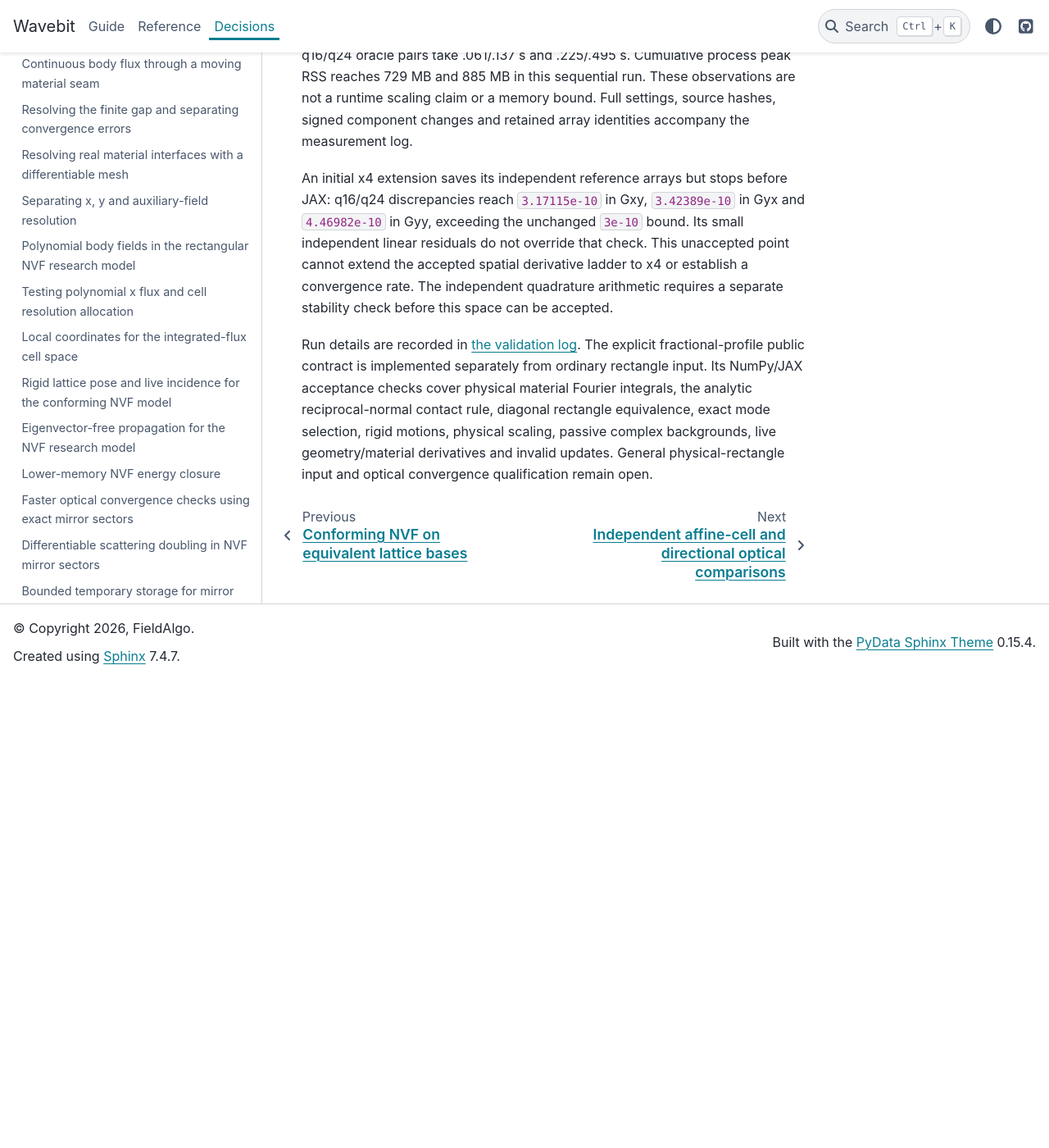
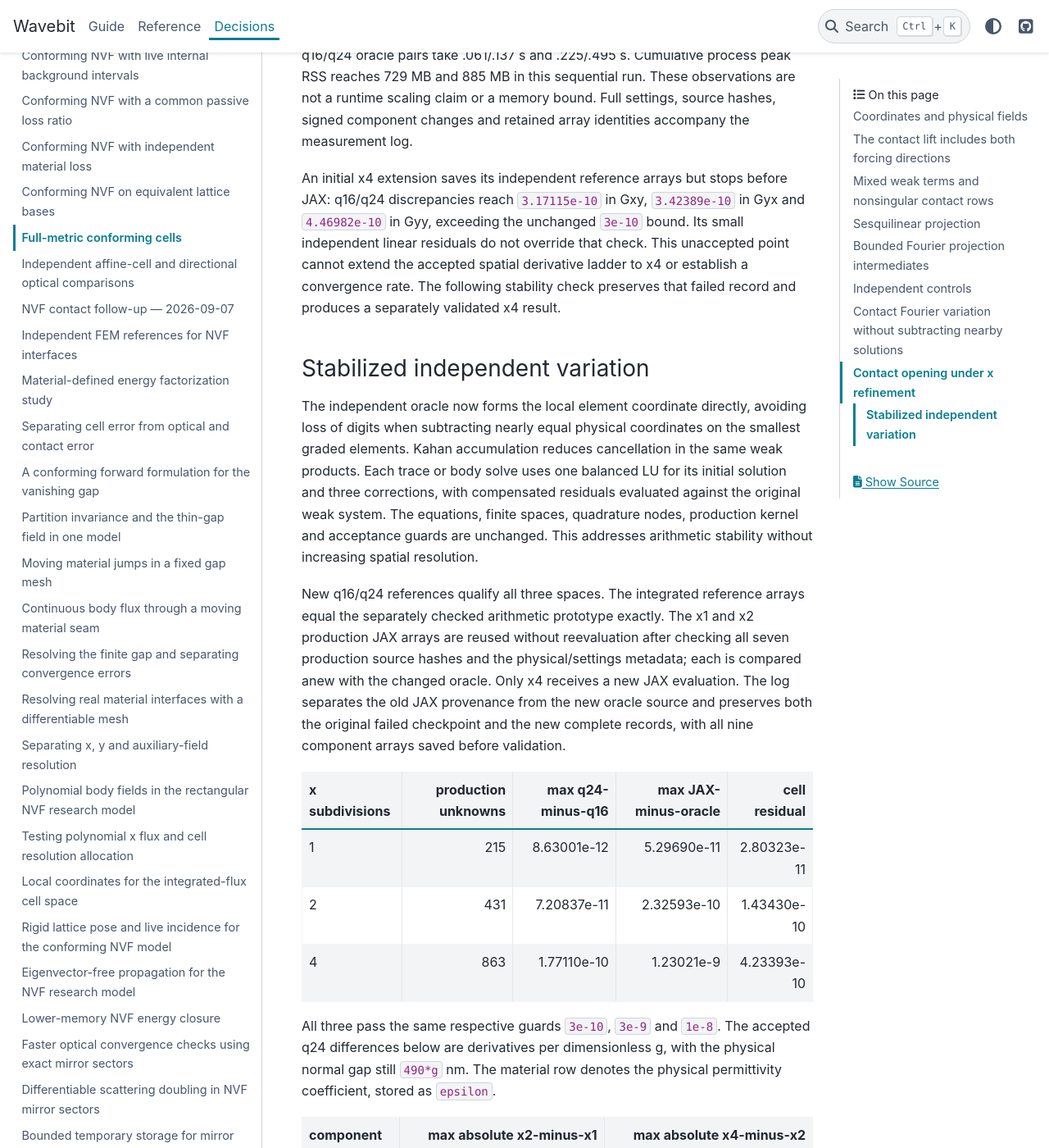
Before and after one commit to fieldalgo/wavebit, a Sphinx documentation site: the page built from docs/nvf-affine-cells.md, in a window 1280 px wide and 1400 px high, scrolled down 8897 px. Shown: the whole window at 82% size. Built offline with Sphinx 7.4.7 and the PyData theme 0.15.4, drawn with Linux system fonts in a browser that asks for light colours; before the commit the page ends 9726 px from its top, so only the background shows below that; some of the changed text lies outside the part shown.

Commit message:
test(nvf): stabilize the independent contact variation
Form element coordinates locally, compensate weak products and refine against accurate original-system residuals using one LU. Preserve the existing guards and record the accepted x4 derivative and spatial intervals with separate reused-JAX provenance.

Co-authored-by: Codex <noreply@openai.com>

```diff
--- a/docs/nvf-affine-cells.md
+++ b/docs/nvf-affine-cells.md
@@ -358,9 +358,69 @@ before JAX: q16/q24 discrepancies reach `3.17115e-10` in Gxy,
 `3.42389e-10` in Gyx and `4.46982e-10` in Gyy, exceeding the unchanged
 `3e-10` bound. Its small independent linear residuals do not override
 that check. This unaccepted point cannot extend the accepted spatial
-derivative ladder to x4 or establish a convergence rate. The independent
-quadrature arithmetic
-requires a separate stability check before this space can be accepted.
+derivative ladder to x4 or establish a convergence rate. The following
+stability check preserves that failed record and produces a separately
+validated x4 result.
+
+### Stabilized independent variation
+
+The independent oracle now forms the local element coordinate directly,
+avoiding loss of digits when subtracting nearly equal physical coordinates
+on the smallest graded elements. Kahan accumulation reduces cancellation
+in the same weak products. Each trace or body solve uses one balanced LU
+for its initial solution and three corrections, with compensated residuals
+evaluated against the original weak system. The equations, finite spaces,
+quadrature nodes, production kernel and acceptance guards are unchanged.
+This addresses arithmetic stability without increasing spatial resolution.
+
+New q16/q24 references qualify all three spaces. The integrated reference
+arrays equal the separately checked arithmetic prototype exactly. The x1
+and x2 production JAX arrays are reused without reevaluation after checking
+all seven production source hashes and the physical/settings metadata;
+each is compared anew with the changed oracle. Only x4 receives a new JAX
+evaluation. The log separates the old JAX provenance from the new oracle
+source and preserves both the original failed checkpoint and the new
+complete records, with all nine component arrays saved before validation.
+
+| x subdivisions | production unknowns | max q24-minus-q16 | max JAX-minus-oracle | cell residual |
+| --- | ---: | ---: | ---: | ---: |
+| 1 | 215 | 8.63001e-12 | 5.29690e-11 | 2.80323e-11 |
+| 2 | 431 | 7.20837e-11 | 2.32593e-10 | 1.43430e-10 |
+| 4 | 863 | 1.77110e-10 | 1.23021e-9 | 4.23393e-10 |
+
+All three pass the same respective guards `3e-10`, `3e-9` and `1e-8`.
+The accepted q24 differences below are derivatives per dimensionless g,
+with the physical normal gap still `490*g` nm. The material row denotes
+the physical permittivity coefficient, stored as `epsilon`.
+
+| component | max absolute x2-minus-x1 | max absolute x4-minus-x2 |
+| --- | ---: | ---: |
+| Bxx | 2.18920562e-4 | 2.01228240e-5 |
+| Bxy | 6.19188124e-4 | 5.94180900e-5 |
+| Byx | 7.34523460e-4 | 7.04298835e-5 |
+| Byy | 2.16715844e-3 | 2.07963313e-4 |
+| Gxx | 1.09100308e-3 | 8.93730170e-5 |
+| Gxy | 2.83072231e-3 | 2.71144089e-4 |
+| Gyx | 1.73598458e-3 | 1.66690964e-4 |
+| Gyy | 1.12081878e-3 | 1.06536749e-4 |
+| material | 6.75322301e-16 | 6.77599955e-16 |
+
+For x4-minus-x2, Gxy changes by
+`+1.74892692e-4 + 2.07199573e-4j` at mode `(1,-2)`; its magnitude is
+`2.71144089e-4`. The mean Gyy change is only
+`-8.81919436e-7 - 2.73702560e-7j`. Both intervals retain their signs and
+mode labels in the log. The old and new x2-minus-x1 oracle arrays differ
+by at most `2.21337e-10`; the reused JAX arrays and their first interval
+are identical. These two finite spatial differences do not establish a
+convergence rate, remaining-error bound, continuum derivative accuracy or
+optical derivative qualification.
+
+The new x4 JAX evaluation takes 3.342 s including compilation, with
+803,422,208 bytes of process peak RSS. Its independent q16/q24 evaluations
+take 2.298/4.447 s. The JAX process did not recompute x1/x2, so its peak
+cannot be compared with the earlier sequential process as memory scaling.
+The full contact regression, including the compensated-residual
+cancellation check, passes all five tests in 35.56 s.
 
 Run details are recorded in
 [the validation log](https://github.com/fieldalgo/wavebit/blob/develop/studies/results/nvf_affine_cell_validation.log).
```
Also changed, not shown: docs/normal-field-known-limits.md (+10 -0 lines), 1 other file.
